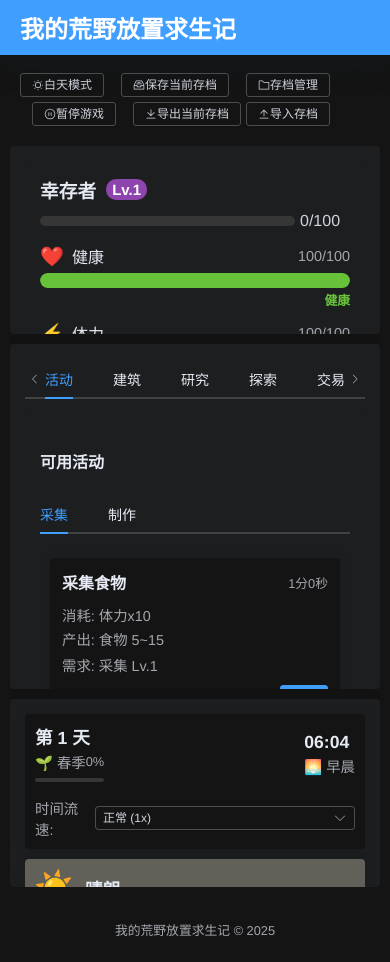
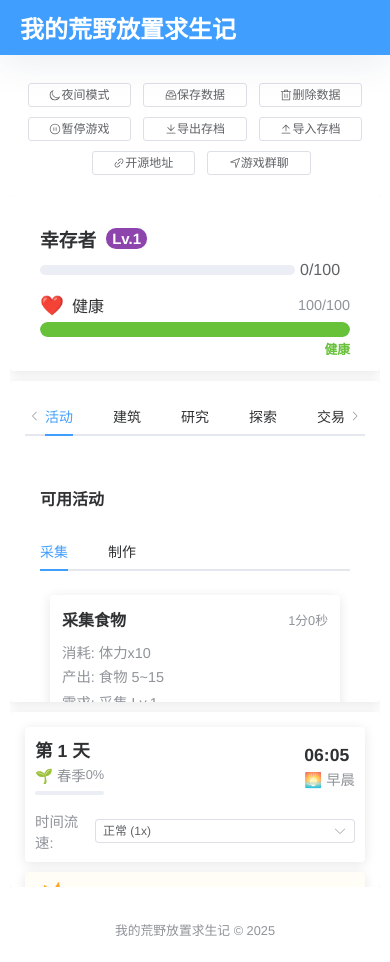
Before and after one commit to xhily/idle-wild-my-survival-saga, a Vue app: page / in a window 390 px wide. Built offline with nearby package versions, Linux system fonts and the light colour scheme.

Commit message:
Revert "feat(game): 实现存档管理功能并优化游戏初始化流程"
This reverts commit 5ebac9a3a9d922e148bcf7d999221111ad2e2b30.

```diff
--- a/src/components/GameInterface.vue
+++ b/src/components/GameInterface.vue
@@ -15,125 +15,54 @@ import RandomEventSystem from './RandomEventSystem.vue'
 import TradingSystem from './TradingSystem.vue'
 import QuestSystem from './QuestSystem.vue'
 import SkillTreeSystem from './SkillTreeSystem.vue'
-import { ElMessage, ElDialog } from 'element-plus'
+import { ElMessage } from 'element-plus'
 import { saveAs } from 'file-saver'
 
 const gameStore = useGameStore()
 const gameTimerId = ref(null)
+
 const gameState = computed(() => gameStore.gameState)
+
+// 中央面板标签页
 const centerPanelTab = ref('activity')
 
-// 存档列表相关
-const showSaveDialog = ref(false)
-const saveList = ref([])
-const currentSaveId = ref('')
-
+// 开始游戏时间循环
 const startGameTimer = () => {
 	if (gameTimerId.value) return
 	gameTimerId.value = setInterval(() => {
+		// 每秒推进游戏时间
 		if (gameState.value === 'playing') gameStore.advanceTime(gameStore.gameTime.timeScale)
 	}, 1000)
 }
 
-const initGame = async () => {
-  const saves = await gameStore.getSaveList()
-  if (saves.length === 0) {
-    // 如果没有存档，创建新存档并更新列表
+// 初始化游戏
+const initGame = () => {
+	// 尝试加载存档
+	const loaded = gameStore.loadGame()
+	if (!loaded) {
+		// 没有存档，初始化新游戏
 		gameStore.initGame()
-    const newSaveId = await gameStore.saveGame()
-    currentSaveId.value = newSaveId
-    ElMessage.success(`新游戏已开始并保存为 ${newSaveId}`)
-    await refreshSaveList() // 确保存档列表刷新
+		ElMessage.success('新游戏已开始')
+	} else {
+		ElMessage.success('游戏存档已加载')
+	}
 	startGameTimer()
-  } else {
-    // 如果有存档，显示存档管理对话框
-    await refreshSaveList() // 刷新存档列表
-    showSaveDialog.value = true
-  }
 }
 
-const createNewSave = async () => {
+// 重新开始游戏
+const restartGame = () => {
 	gameStore.initGame()
-  const newSaveId = await gameStore.saveGame()
-  currentSaveId.value = newSaveId
-  ElMessage.success(`新存档 ${newSaveId} 已创建`)
-  await refreshSaveList()
+	ElMessage.success('游戏已重新开始')
 	startGameTimer()
-  showSaveDialog.value = false
 }
 
-const loadSave = async (saveId) => {
-  if (await gameStore.loadGame(saveId)) {
-    currentSaveId.value = saveId
-    ElMessage.success(`存档 ${saveId} 已加载`)
-    showSaveDialog.value = false
-    startGameTimer()
-  }
+// 保存游戏
+const saveGame = () => {
+	gameStore.saveGame()
+	ElMessage.success('游戏数据已保存')
 }
 
-const deleteSave = async (saveId) => {
-  if (await gameStore.deleteSave(saveId)) {
-    ElMessage.success(`存档 ${saveId} 已删除`)
-    if (currentSaveId.value === saveId) currentSaveId.value = ''
-    await refreshSaveList()
-    // 如果删除了所有存档，自动创建新存档
-    if (saveList.value.length === 0) {
-      await createNewSave()
-    }
-  }
-}
-
-const exportSave = async (saveId) => {
-  const saveData = await gameStore.exportSave(saveId)
-  if (saveData) {
-    saveAs(
-        new Blob([saveData], { type: 'application/json' }),
-        `${__APP_TITLE__}-存档-${saveId}.json`
-    )
-  }
-}
-
-const exportCurrentSave = async () => {
-  if (!currentSaveId.value) {
-    ElMessage.error('当前没有存档可导出')
-    return
-  }
-  const saveData = await gameStore.exportSave(currentSaveId.value)
-  if (saveData) {
-    saveAs(
-        new Blob([saveData], { type: 'application/json' }),
-        `${__APP_TITLE__}-当前存档-${currentSaveId.value}.json`
-    )
-  }
-}
-
-const importSave = async (event) => {
-  const file = event.target.files[0]
-  if (!file) return
-  const reader = new FileReader()
-  reader.onload = async (e) => {
-    const newSaveId = await gameStore.importSave(undefined, e.target.result)
-    if (newSaveId) {
-      ElMessage.success(`存档 ${newSaveId} 已导入`)
-      await refreshSaveList()
-    }
-  }
-  reader.readAsText(file)
-}
-
-const saveCurrentGame = async () => {
-  if (!currentSaveId.value) {
-    currentSaveId.value = await gameStore.saveGame()
-  } else {
-    await gameStore.saveGame(currentSaveId.value)
-  }
-  ElMessage.success(`当前存档 ${currentSaveId.value} 已保存`)
-}
-
-const refreshSaveList = async () => {
-  saveList.value = await gameStore.getSaveList()
-}
-
+// 暂停/继续游戏
 const togglePause = () => {
 	if (gameStore.gameState === 'playing') {
 		gameStore.gameState = 'paused'
@@ -144,16 +73,49 @@ const togglePause = () => {
 	}
 }
 
+// 导出存档
+const download = () => {
+	try {
+		saveAs(
+			new Blob([localStorage.getItem(__APP_NAME__)], { type: 'application/json' }),
+			`${__APP_TITLE__}存档数据-${new Date().toISOString().slice(0, 10)}-${Date.now()}.json`
+		)
+		ElMessage.success('存档已导出')
+	} catch (error) {
+		ElMessage.error('存档导出失败：' + error.message)
+	}
+}
+
+// 导入存档
+const upload = (data) => {
+	const file = data.file
+	const reader = new FileReader()
+	reader.onload = (e) => {
+		try {
+			localStorage.setItem(__APP_NAME__, e.target.result)
+			location.reload()
+		} catch (error) {
+			ElMessage.error('存档导入失败：' + error.message)
+		}
+	}
+	reader.readAsText(file);
+}
+
+// 切换暗黑模式
 const toggleDarkMode = () => {
 	gameStore.settings.darkMode = !gameStore.settings.darkMode
-  document.documentElement.classList.toggle('dark', gameStore.settings.darkMode)
+	clickDarkMode()
 }
 
-onMounted(async () => {
-  await initGame() // 在挂载时直接调用 initGame，包含刷新逻辑
-  toggleDarkMode()
+const clickDarkMode = () => document.documentElement.classList.toggle('dark', gameStore.settings.darkMode)
+
+// 组件挂载时
+onMounted(() => {
+	initGame()
+	clickDarkMode()
 })
 
+// 组件卸载时清除定时器
 onUnmounted(() => {
 	if (gameTimerId.value) clearInterval(gameTimerId.value)
 })
@@ -163,30 +125,66 @@ onUnmounted(() => {
 	<div class="game-container">
 		<div class="game-header">
 			<div class="game-controls">
-        <el-button @click="toggleDarkMode" size="small">
-          <el-icon v-if="gameStore.settings.darkMode"><Sunny /></el-icon>
-          <el-icon v-else><Moon /></el-icon>
+				<el-button class="button" @click="toggleDarkMode" size="small">
+					<el-icon v-if="gameStore.settings.darkMode">
+						<Sunny />
+					</el-icon>
+					<el-icon v-else>
+						<Moon />
+					</el-icon>
 					{{ !gameStore.settings.darkMode ? '夜间模式' : '白天模式' }}
 				</el-button>
-        <el-button @click="saveCurrentGame" :disabled="gameState !== 'playing'" size="small">
-          <el-icon><MessageBox /></el-icon> 保存当前存档
+				<el-button class="button" @click="saveGame" :disabled="gameState !== 'playing'" size="small">
+					<el-icon>
+						<MessageBox />
+					</el-icon>
+					保存数据
 				</el-button>
-        <el-button @click="showSaveDialog = true" size="small">
-          <el-icon><Folder /></el-icon> 存档管理
+				<el-button class="button" @click="gameStore.initGame" size="small">
+					<el-icon>
+						<Delete />
+					</el-icon>
+					删除数据
 				</el-button>
-        <el-button @click="togglePause" size="small">
-          <el-icon v-if="gameState === 'playing'"><VideoPause /></el-icon>
-          <el-icon v-else><VideoPlay /></el-icon>
+				<el-button class="button" @click="togglePause" size="small">
+					<el-icon v-if="gameState === 'playing'">
+						<VideoPause />
+					</el-icon>
+					<el-icon v-else>
+						<VideoPlay />
+					</el-icon>
 					{{ gameState === 'playing' ? '暂停游戏' : '继续游戏' }}
 				</el-button>
-        <el-button @click="exportCurrentSave" size="small">
-          <el-icon><Download /></el-icon> 导出当前存档
+				<el-button class="button" @click="download" size="small">
+					<el-icon>
+						<Download />
+					</el-icon>
+					导出存档
 				</el-button>
-        <el-upload action="#" :http-request="importSave" :show-file-list="false" accept="application/json" class="inline-upload">
-          <el-button size="small">
-            <el-icon><Upload /></el-icon> 导入存档
+				<el-upload class="button el-button el-button--small" action="#" style="display: unset" :http-request="upload"
+					:show-file-list="false" accept="application/json">
+					<el-icon>
+						<Upload />
+					</el-icon>
+					导入存档
+				</el-upload>
+				<el-button tag="a" target="_blank" href="https://github.com/setube/idle-wild-my-survival-saga" class="button"
+					size="small">
+					<el-icon>
+						<Link />
+					</el-icon>
+					开源地址
 				</el-button>
-        </el-upload>
+				<el-popover class="box-item" content="QQ群:920930589" placement="top-start">
+					<template #reference>
+						<el-button class="button" size="small">
+							<el-icon>
+								<Position />
+							</el-icon>
+							游戏群聊
+						</el-button>
+					</template>
+				</el-popover>
 			</div>
 		</div>
 		<div class="game-main">
@@ -196,14 +194,30 @@ onUnmounted(() => {
 			</div>
 			<div class="game-panel center-panel">
 				<el-tabs v-model="centerPanelTab" class="full-height-tabs">
-          <el-tab-pane label="活动" name="activity"><ActivityPanel /></el-tab-pane>
-          <el-tab-pane label="建筑" name="building"><BuildingPanel /></el-tab-pane>
-          <el-tab-pane label="研究" name="research"><ResearchPanel /></el-tab-pane>
-          <el-tab-pane label="探索" name="exploration"><ExplorationPanel /></el-tab-pane>
-          <el-tab-pane label="交易" name="trading"><TradingSystem /></el-tab-pane>
-          <el-tab-pane label="任务" name="quests"><QuestSystem /></el-tab-pane>
-          <el-tab-pane label="技能树" name="skilltree"><SkillTreeSystem /></el-tab-pane>
-          <el-tab-pane label="成就" name="achievements"><AchievementSystem /></el-tab-pane>
+					<el-tab-pane label="活动" name="activity">
+						<ActivityPanel />
+					</el-tab-pane>
+					<el-tab-pane label="建筑" name="building">
+						<BuildingPanel />
+					</el-tab-pane>
+					<el-tab-pane label="研究" name="research">
+						<ResearchPanel />
+					</el-tab-pane>
+					<el-tab-pane label="探索" name="exploration">
+						<ExplorationPanel />
+					</el-tab-pane>
+					<el-tab-pane label="交易" name="trading">
+						<TradingSystem />
+					</el-tab-pane>
+					<el-tab-pane label="任务" name="quests">
+						<QuestSystem />
+					</el-tab-pane>
+					<el-tab-pane label="技能树" name="skilltree">
+						<SkillTreeSystem />
+					</el-tab-pane>
+					<el-tab-pane label="成就" name="achievements">
+						<AchievementSystem />
+					</el-tab-pane>
 				</el-tabs>
 			</div>
 			<div class="game-panel right-panel">
@@ -213,27 +227,15 @@ onUnmounted(() => {
 				<EventLog />
 			</div>
 		</div>
-
-    <!-- 存档管理对话框 -->
-    <el-dialog v-model="showSaveDialog" title="存档管理" width="40%">
-      <el-button @click="createNewSave" type="primary">创建新存档</el-button>
-      <el-table :data="saveList.map(id => ({ id }))" style="margin-top: 10px">
-        <el-table-column prop="id" label="存档名称" />
-        <el-table-column label="操作" width="200">
-          <template #default="{ row }">
-            <el-button size="small" @click="loadSave(row.id)">载入</el-button>
-            <el-button size="small" @click="exportSave(row.id)">导出</el-button>
-            <el-button size="small" type="danger" @click="deleteSave(row.id)">删除</el-button>
-          </template>
-        </el-table-column>
-      </el-table>
-    </el-dialog>
-
-    <el-dialog :model-value="gameStore.gameState === 'gameover'" @update:model-value="gameStore.gameState = $event ? 'gameover' : 'playing'" title="游戏结束" width="30%" :close-on-click-modal="false" :show-close="false">
+		<el-dialog :model-value="gameStore.gameState === 'gameover'"
+			@update:model-value="gameStore.gameState = $event ? 'gameover' : 'playing'" title="游戏结束" width="30%"
+			:close-on-click-modal="false" :show-close="false">
 			<span>你没能在这个严酷的世界生存下来...</span>
 			<span>生存天数: {{ gameStore.player.days }}</span>
 			<template #footer>
-        <el-button @click="gameStore.initGame(); startGameTimer()">重新开始</el-button>
+				<span class="dialog-footer">
+					<el-button @click="restartGame">重新开始</el-button>
+				</span>
 			</template>
 		</el-dialog>
 	</div>
@@ -261,7 +263,26 @@ onUnmounted(() => {
 .game-controls {
 	display: flex;
 	flex-wrap: wrap;
-  gap: 5px;
+}
+
+.game-controls {
+	display: flex;
+	flex-wrap: wrap;
+}
+
+@media (max-width: 768px) {
+	.game-controls {
+		justify-content: center;
+	}
+
+	.button {
+		width: calc(33% - 12px);
+		margin-top: 10px;
+	}
+
+	.button:nth-child(4) {
+		margin-left: 0;
+	}
 }
 
 .game-main {
@@ -313,8 +334,4 @@ onUnmounted(() => {
 	height: 100%;
 	overflow-y: auto;
 }
-
-.inline-upload {
-  display: inline-block;
-}
 </style>
```
Also changed, not shown: 1 other file (tests, documents, lock files or other folders). Lines whose indentation alone changed are shown as unchanged.
